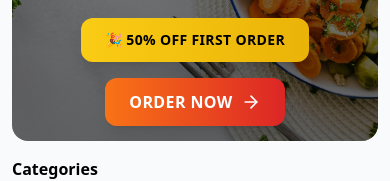
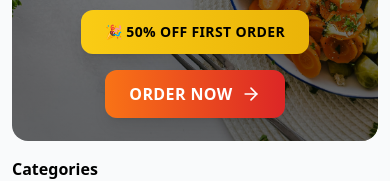
Before and after one commit to Ashim0902/NepaliThali, a React (Vite) app: page / in a window 390 px wide. Shown: the part 439-620 px from the top of the page. Built offline with nearby package versions, Linux system fonts and the light colour scheme; no server answers.

Commit message:
OrderNow Button margin Change

```diff
--- a/src/components/HeroSection/HeroSection.jsx
+++ b/src/components/HeroSection/HeroSection.jsx
@@ -39,7 +39,7 @@ const HeroSection = () => {
             </div>
 
             <Link to="/menu">
-              <button className="cursor-pointer group bg-gradient-to-r from-orange-500 to-red-600 text-white font-bold rounded-xl px-6 py-3 shadow-lg hover:from-orange-600 hover:to-red-700 transition-all duration-300 uppercase tracking-wide flex items-center gap-2">
+              <button className="mb-4 sm:mb-0 cursor-pointer group bg-gradient-to-r from-orange-500 to-red-600 text-white font-bold rounded-xl px-6 py-3 shadow-lg hover:from-orange-600 hover:to-red-700 transition-all duration-300 uppercase tracking-wide flex items-center gap-2">
                 Order Now
                 <ArrowRight
                   size={20}
```
